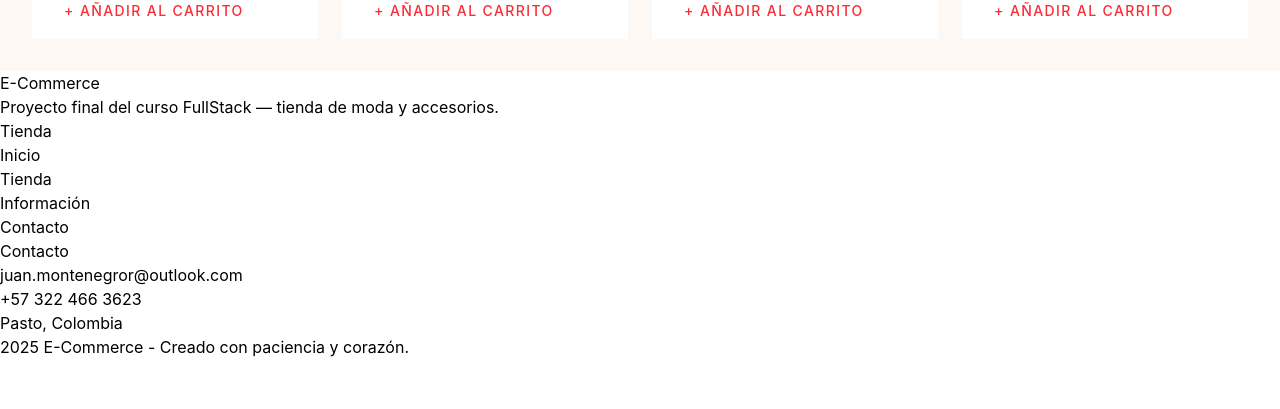
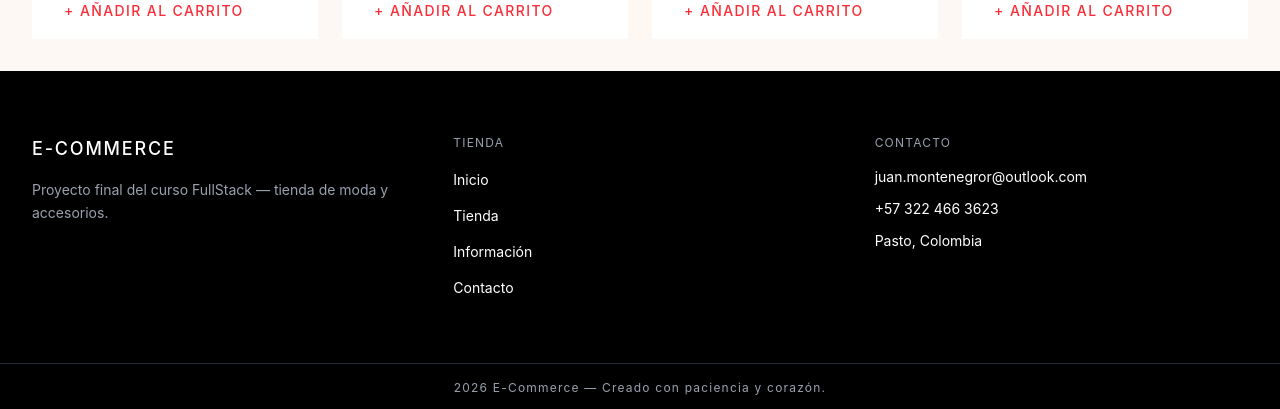
Before and after one commit to SrFlesky/reto_fullstack, a React (Vite) app: page / in a window 1280 px wide. Shown: the part 926-1335 px from the top of the page. Before the commit the page ends 1285 px from the top, so only its background shows below. Built offline with nearby package versions, Linux system fonts and the light colour scheme.

Commit message:
style(Footer): agregar estilo al footer

```diff
--- a/src/components/organisms/Footer.jsx
+++ b/src/components/organisms/Footer.jsx
@@ -1,44 +1,77 @@
 export function Footer() {
   return (
-    <footer>
+    <footer className="bg-black text-white">
+      {/* Contenido principal */}
+      <div className="grid grid-cols-1 md:grid-cols-3 gap-12 px-8 py-16">
         {/* Logo y descripción */}
-      <div>
-        <h2>E-Commerce</h2>
-        <p>Proyecto final del curso FullStack — tienda de moda y accesorios.</p>
+        <div className="flex flex-col gap-4">
+          <h2 className="text-lg uppercase tracking-widest font-medium">
+            E-Commerce
+          </h2>
+          <p className="text-sm text-gray-400 leading-relaxed">
+            Proyecto final del curso FullStack — tienda de moda y accesorios.
+          </p>
         </div>
 
         {/* Links de navegación */}
-      <div>
-        <h3>Tienda</h3>
-        <ul>
+        <div className="flex flex-col gap-4">
+          <h3 className="text-xs uppercase tracking-widest text-gray-400">
+            Tienda
+          </h3>
+          <ul className="flex flex-col gap-3">
             <li>
-            <a href="/">Inicio</a>
+              <a
+                href="/"
+                className="text-sm hover:text-gray-400 transition-colors duration-200"
+              >
+                Inicio
+              </a>
             </li>
             <li>
-            <a href="/shop">Tienda</a>
+              <a
+                href="/shop"
+                className="text-sm hover:text-gray-400 transition-colors duration-200"
+              >
+                Tienda
+              </a>
             </li>
             <li>
-            <a href="/about">Información</a>
+              <a
+                href="/about"
+                className="text-sm hover:text-gray-400 transition-colors duration-200"
+              >
+                Información
+              </a>
             </li>
             <li>
-            <a href="/contact">Contacto</a>
+              <a
+                href="/contact"
+                className="text-sm hover:text-gray-400 transition-colors duration-200"
+              >
+                Contacto
+              </a>
             </li>
           </ul>
         </div>
 
         {/* Contacto */}
-      <div>
-        <h3>Contacto</h3>
-        <ul>
-          <li>juan.montenegror@outlook.com</li>
-          <li>+57 322 466 3623</li>
-          <li>Pasto, Colombia</li>
+        <div className="flex flex-col gap-4">
+          <h3 className="text-xs uppercase tracking-widest text-gray-400">
+            Contacto
+          </h3>
+          <ul className="flex flex-col gap-3">
+            <li className="text-sm">juan.montenegror@outlook.com</li>
+            <li className="text-sm">+57 322 466 3623</li>
+            <li className="text-sm">Pasto, Colombia</li>
           </ul>
+        </div>
       </div>
 
       {/* Copyright */}
-      <div>
-        <p>2025 E-Commerce - Creado con paciencia y corazón.</p>
+      <div className="border-t border-gray-800 px-8 py-4">
+        <p className="text-xs text-gray-400 tracking-widest text-center">
+          2026 E-Commerce — Creado con paciencia y corazón.
+        </p>
       </div>
     </footer>
   );
```
Lines whose indentation alone changed are shown as unchanged.
